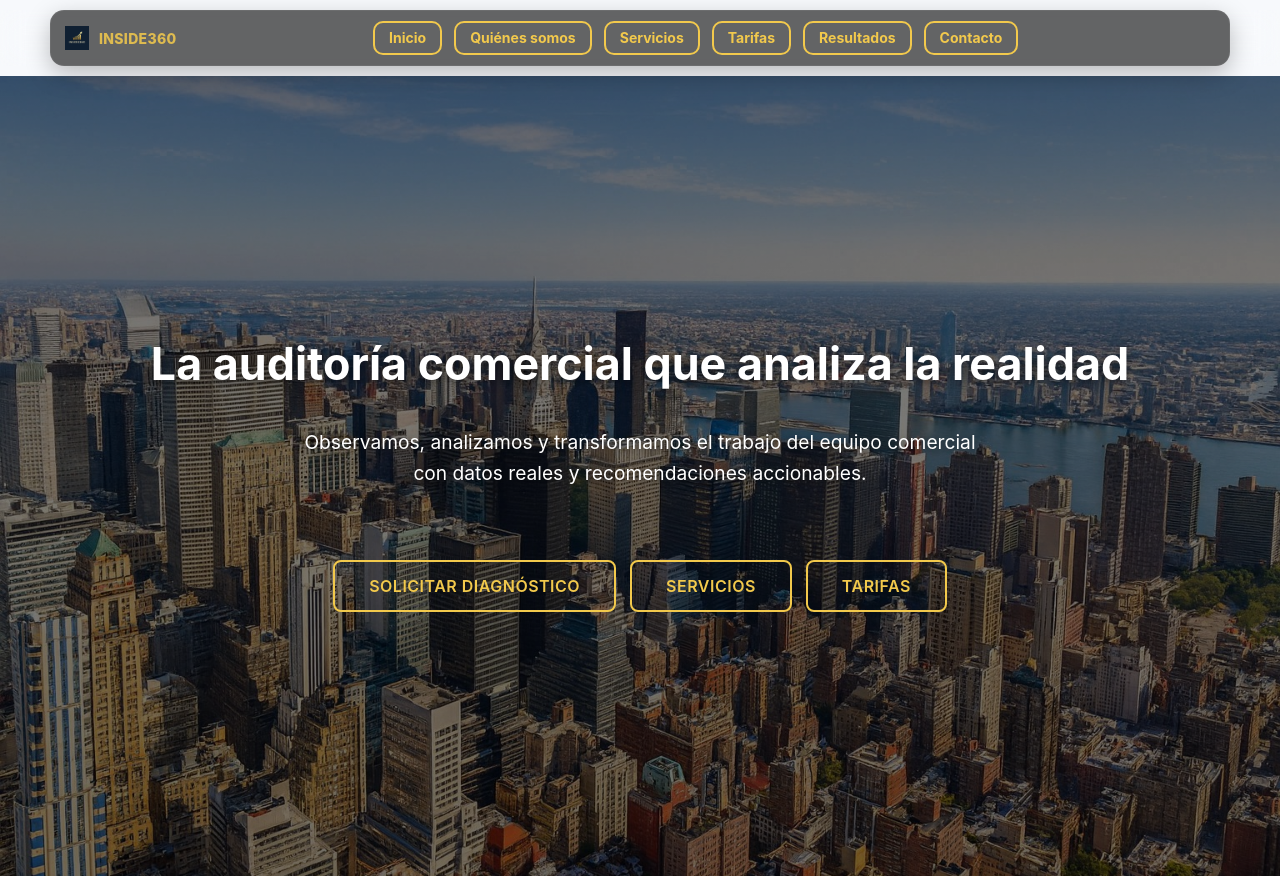
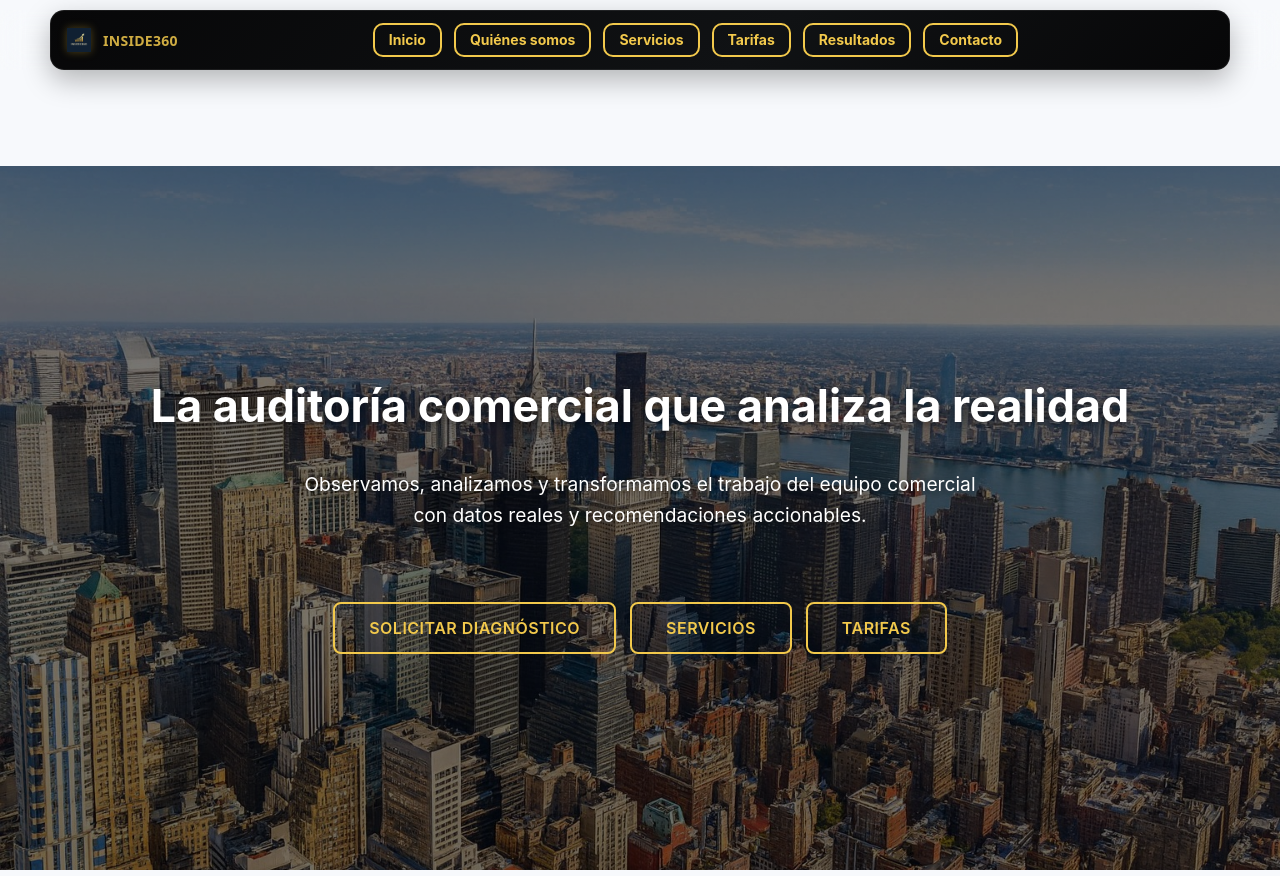
Before and after one commit to Guillemp24/INSIDE360, a plain HTML site: page index.html in a window 1280 px wide. Shown: the top 876 px of the page. Drawn offline with Linux system fonts and the light colour scheme.

Commit message:
Update style.css

```diff
--- a/style.css
+++ b/style.css
@@ -385,3 +385,97 @@ html,body{margin:0;padding:0;font-family:Inter,system-ui,-apple-system,Segoe UI,
   .nav-toggle{ display:flex; margin-left: auto; }
 }
 .nav-mobile.open{ display:flex; }
+/* ===== HEADER NEGRO METÁLICO + LOGO PREMIUM ===== */
+.site-header {
+  position: sticky;
+  top: 0;
+  z-index: 100;
+  backdrop-filter: blur(12px);
+  -webkit-backdrop-filter: blur(12px);
+}
+
+.nav-shell {
+  max-width: 1180px;
+  margin: 10px auto;
+  padding: 12px 16px;
+  display: grid;
+  grid-template-columns: auto 1fr auto;
+  align-items: center;
+  gap: 16px;
+
+  /* negro metálico elegante */
+  background: linear-gradient(135deg, #070708 0%, #101214 60%, #070708 100%);
+  border: 1px solid rgba(255, 255, 255, 0.08);
+  border-radius: 14px;
+  box-shadow: 0 10px 28px rgba(0, 0, 0, 0.28);
+}
+
+/* LOGO + TEXTO */
+.brand {
+  display: inline-flex;
+  align-items: center;
+  gap: 12px;
+  text-decoration: none;
+}
+
+/* Ajusta aquí el tamaño del logo */
+.brand-logo {
+  height: 58px; /* puedes subir a 62 o 66px si lo quieres más grande */
+  width: auto;
+  object-fit: contain;
+  filter: drop-shadow(0 0 4px rgba(212, 175, 55, 0.35));
+}
+
+/* Texto INSIDE360 en dorado elegante */
+.brand-text {
+  font-family: "Poppins", system-ui, -apple-system, Segoe UI, Roboto, Arial, sans-serif;
+  font-weight: 700;
+  font-size: 20px;
+  letter-spacing: 0.5px;
+  color: #f2c94c; /* dorado suave */
+  opacity: 0.95;
+}
+
+/* Menú principal */
+.nav-desktop {
+  display: flex;
+  justify-content: center;
+  gap: 12px;
+}
+
+/* Enlaces del menú */
+.nav-link {
+  color: #f2c94c;
+  text-decoration: none;
+  font-weight: 700;
+  font-size: 14px;
+  padding: 8px 14px;
+  border: 2px solid #f2c94c;
+  border-radius: 10px;
+  transition: 0.25s ease;
+  background: transparent;
+}
+
+.nav-link:hover {
+  background: #f2c94c;
+  color: #111;
+  transform: translateY(-1px);
+  box-shadow: 0 0 10px rgba(242, 201, 76, 0.35);
+}
+
+/* Fondo más oscuro al hacer scroll */
+.site-header.scrolled .nav-shell {
+  background: linear-gradient(135deg, #050506 0%, #0a0c0e 60%, #050506 100%);
+}
+
+/* Ajuste del hero para eliminar el borde blanco */
+:root {
+  --header-offset: 96px;
+}
+
+.hero {
+  margin-top: var(--header-offset);
+  min-height: calc(100vh - var(--header-offset));
+  background-size: cover;
+  background-position: center;
+}
```
